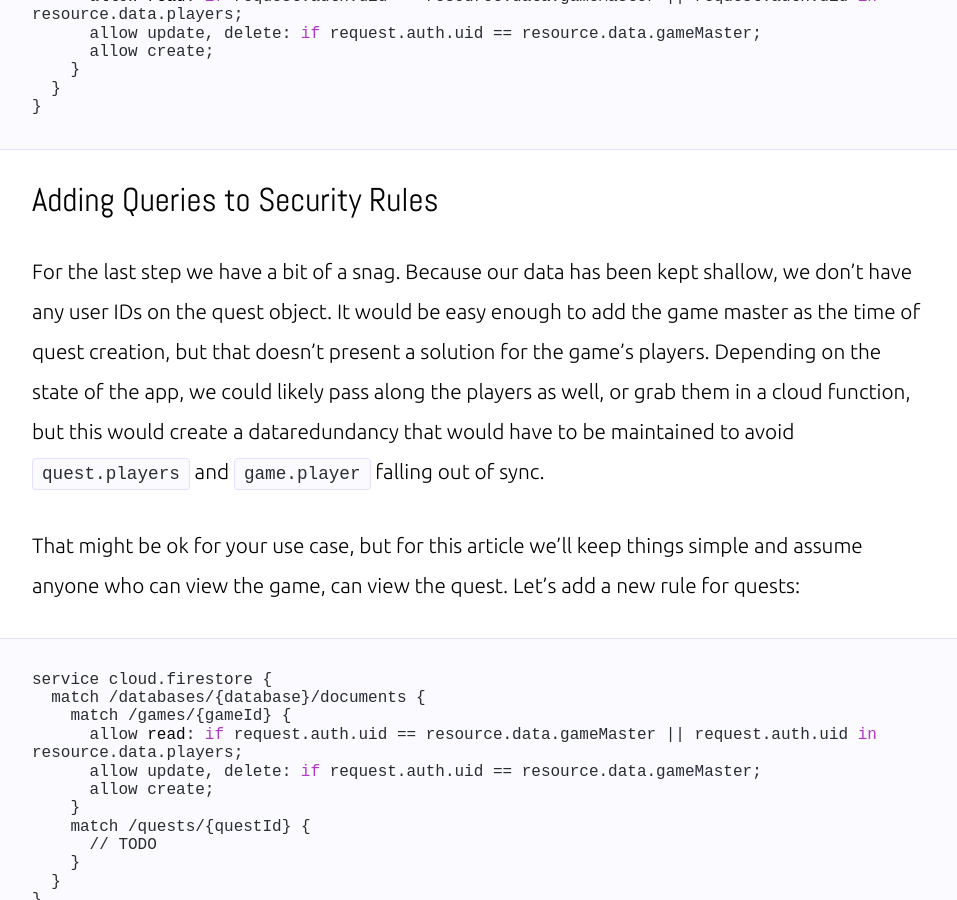
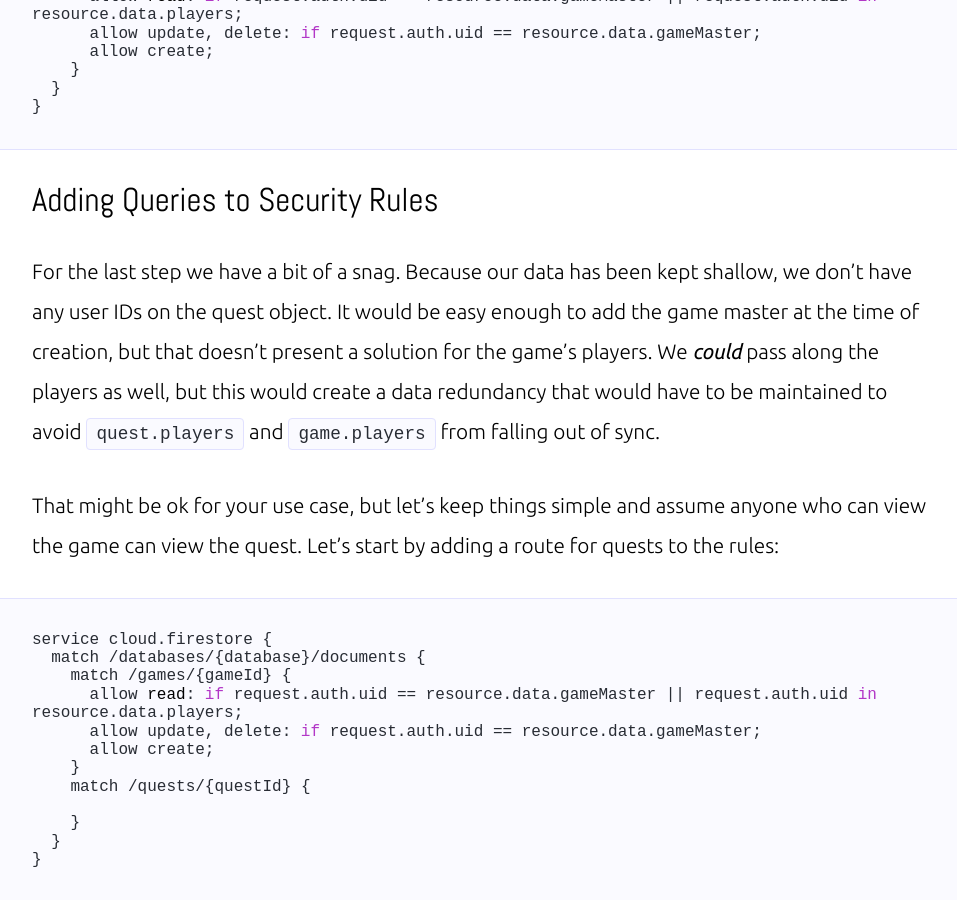
Before and after one commit to sstadt/jekyll-portfolio, a Jekyll site: the page built from _posts/2019-03-18-query-from-firebase-security-rule.md, in a window 1280 px wide and 900 px high, scrolled down 2101 px. Shown: the whole window, without its empty margins (158-1115 px from the left). Built offline with Jekyll 4.4.1, drawn with Linux system fonts in a browser that asks for light colours; nearby versions of some CDN libraries; comment, search, counter and statistics services are not loaded; some of the changed text lies outside the part shown.

Commit message:
revised copy

```diff
--- a/_posts/2019-03-4-query-from-firebase-security-rule.md
+++ b/_posts/2019-03-18-query-from-firebase-security-rule.md
@@ -53,9 +54,9 @@ service cloud.firestore {
 
 ### Adding Queries to Security Rules
 
-For the last step we have a bit of a snag. Because our data has been kept shallow, we don't have any user IDs on the quest object. It would be easy enough to add the game master as the time of quest creation, but that doesn't present a solution for the game's players. Depending on the state of the app, we could likely pass along the players as well, or grab them in a cloud function, but this would create a dataredundancy that would have to be maintained to avoid `quest.players` and `game.player` falling out of sync.
+For the last step we have a bit of a snag. Because our data has been kept shallow, we don't have any user IDs on the quest object. It would be easy enough to add the game master at the time of creation, but that doesn't present a solution for the game's players. We _could_ pass along the players as well, but this would create a data redundancy that would have to be maintained to avoid `quest.players` and `game.players` from falling out of sync.
 
-That might be ok for your use case, but for this article we'll keep things simple and assume anyone who can view the game, can view the quest. Let's add a new rule for quests:
+That might be ok for your use case, but let's keep things simple and assume anyone who can view the game can view the quest. Let's start by adding a route for quests to the rules:
 
 {% highlight bash %}
 service cloud.firestore {
@@ -66,7 +67,7 @@ service cloud.firestore {
       allow create;
     }
     match /quests/{questId} {
-      // TODO
+
     }
   }
 }
@@ -74,13 +75,13 @@ service cloud.firestore {
 
 In our rules for the `games` collection we check the current `uid` against values on the resource, but for quests we need to check values on a document in a different collection. While NoSQL databases don't have true relationships, for this app we're using `quest.gameId` as a bit of connective tissue between the two documents.
 
-To do this we can make a query for game with the matching ID from within the security rule, and then check the current user against the values stored there in `game.gameMaster` and `game.players`. To keep the example as short as possible let's take a look at the create, update, and delete rule for game masters.
+To do this we can make a query for a game with the matching ID from within the security rule, and then check the current user against the values stored in `game.gameMaster` and `game.players`. To keep the example as short as possible let's take a look at the create, update, and delete rule for game masters.
 
 {% highlight javascript %}
 allow create, update, delete: if get(/databases/$(database)/documents/games/$(resource.data.gameId)).data.gameMaster == request.auth.uid;
 {% endhighlight %}
 
-Firestore provides a handy `get()` function allowing you to retrieve another record from the database. In our query, we're using `resource.data.gameId` to query for the appropriate game document, and then comparing the `gameMaster` property against the current user just as we did the the game security rules. Don't worry too much about query performance; the responses are cached so even on compound queries with multiple reads on the same record you'll only be dinged for the first request.
+Firestore provides a handy `get()` function allowing you to retrieve another record from the database. In our query, we're using `resource.data.gameId` to query for the appropriate game document, and then comparing the `gameMaster` property against the current user just as we did with the game security rules. Don't worry too much about query performance; the responses are cached so even on compound queries with multiple reads on the same record you'll only be dinged for the first request.
 
 Extrapolating on this, we can flesh out the rest of the security rules for quests in a similar fashion, checking again against the `gameMaster` and `players` values to determine permissions.
 
```
Also changed, not shown: other parts of _posts/2019-03-18-query-from-firebase-security-rule.md (+4 -3 lines).
